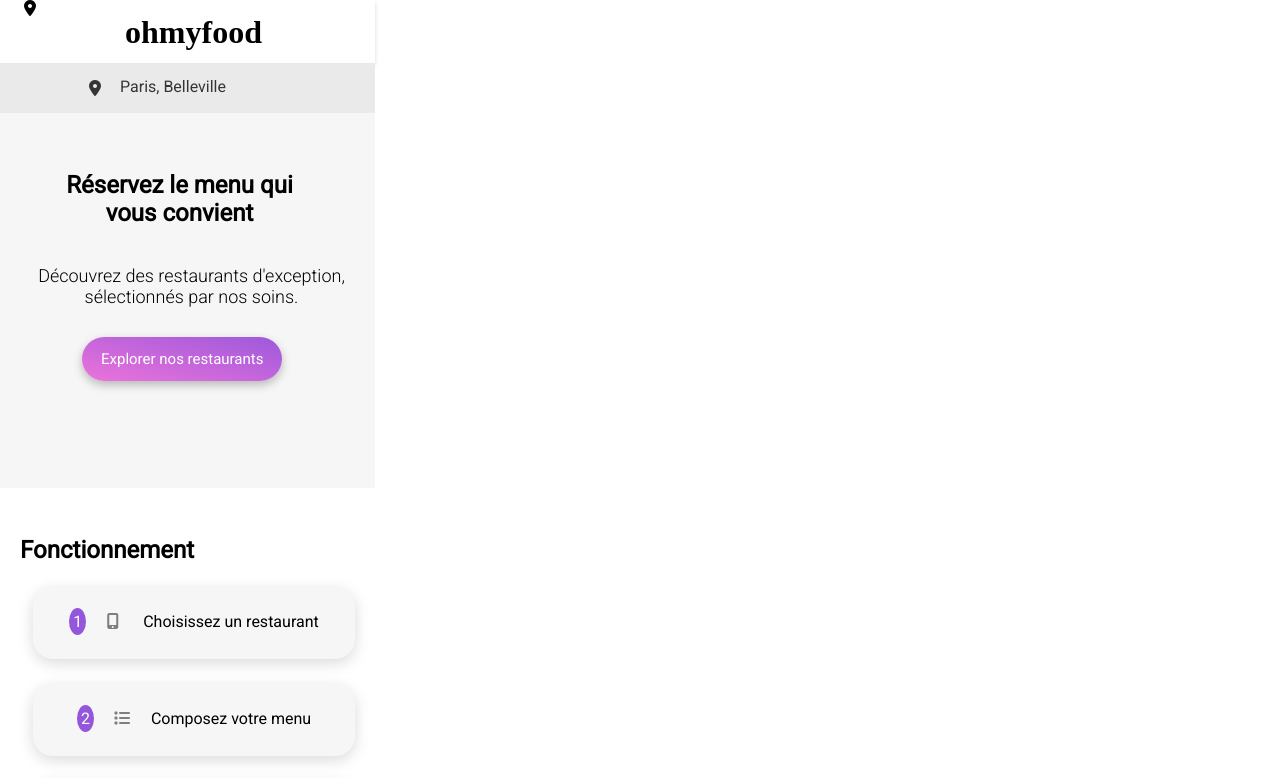
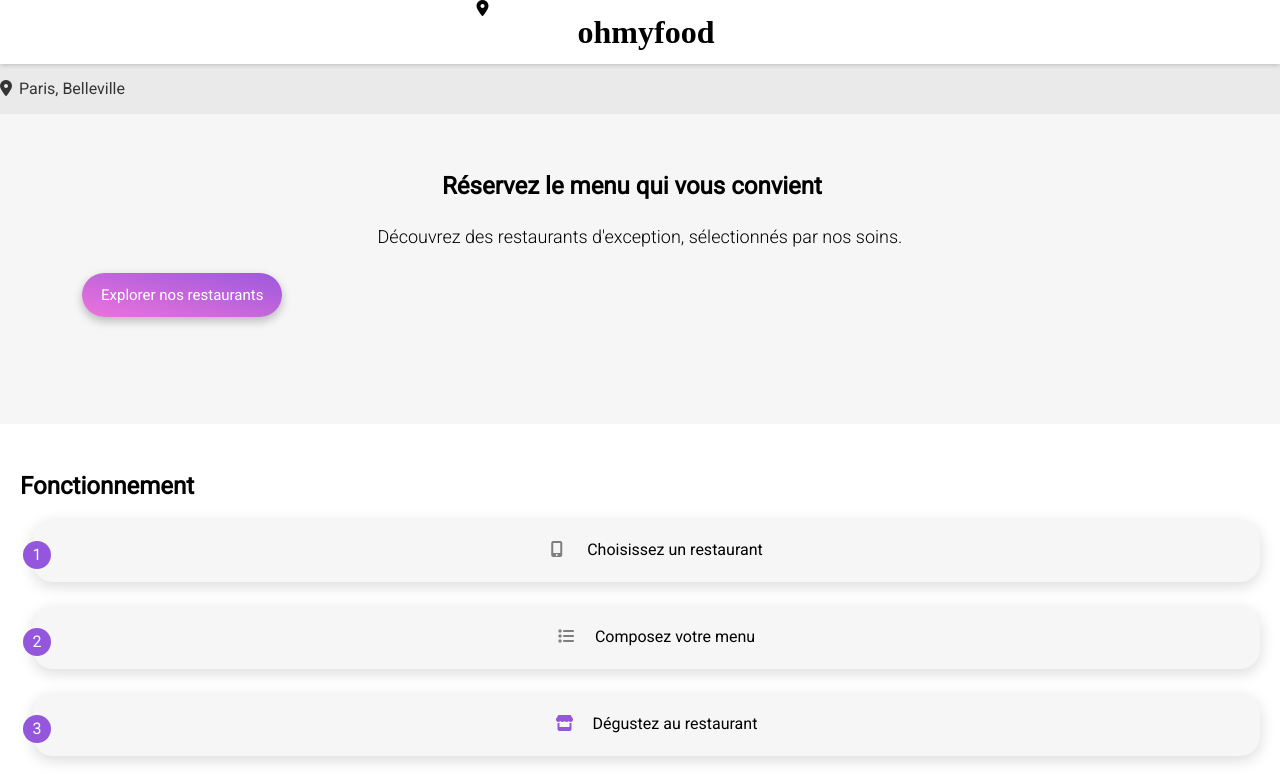
Before and after one commit to PasseratCharlene/Ohmyfood, a plain HTML site: page index.html in a window 1280 px wide. Shown: the top 778 px of the page. Drawn offline with Linux system fonts and the light colour scheme; a web font is replaced by a local one.

Commit message:
index.html

```diff
--- a/index.html
+++ b/index.html
@@ -22,11 +22,11 @@
     <!-- Main -->
     <main>
         <!-- Section Recherche -->
-        <section>
-            <div class="local-recherche">
-                <i class="fas fa-map-marker-alt"></i>
-                <input type="text" placeholder="Paris, Belleville">
-            </div>
+        <section class="local-recherche">
+            <div class="search-field">
+                <label for="city"><i class="fas fa-map-marker-alt"></i></label>
+                <input name="city" id="city" type="text" placeholder="Paris, Belleville">
+           </div>
         </section>
         <!-- Section Reservation -->
         <section>
@@ -38,6 +38,7 @@
                 <div class="btn-reservation">
                     <button>Explorer nos restaurants</button>
                 </div>
+            </div>
             </section>
             <!-- Fonctionnement -->
             <section>
--- a/style.css
+++ b/style.css
@@ -21,26 +21,22 @@ main {
     margin: auto;
 }
 
+img {
+    width: 100%;
+}
+
 .title-header {
     display: flex;
     justify-content: center;
-    height: 63px;
     background: var(--White);
-    width: 375px;
+    z-index: 10;
     box-shadow: 0px 2px 4px 0px rgba(0, 0, 0, 0.15);
+    position: relative;
 }
 
 .title-header h1 {
     font-family: 'Shrikhand', serif;
     margin: 14px 89px 13px 89px;
-}
-
-.local-recherche i {
-    display: flex;
-    justify-content: center;
-    align-items: center;
-    height: 50px;
-    color: var(--grey);
 }
 
 .local-recherche {
@@ -49,11 +45,26 @@ main {
     align-items: center;
     height: 50px;
     gap: 17px;
-    width: 375px;
     background: var(--grey-2);
+
+}
+
+.search-field {
+    display: flex;
+    width: 150%;
+    gap: 5px;
+    align-items: baseline;
+}
+
+.local-recherche i {
+    display: flex;
+    justify-content: center;
+    align-items: center;
+    color: var(--grey);
 }
 
 .local-recherche input {
+    width: 100%;
     border: none;
     background: var(--grey-2);
 }
@@ -66,14 +77,11 @@ main {
 
 .content-reservation {
     background: var(--background);
-    width: 375px;
     font-family: 'Roboto',sans-serif;
     padding-bottom: 25px;
 }
 
 .reservation h2 {
-    width: 275px;
-    height: 68px;
     margin: 0;
     padding: 58px 58px 0px 42px;
     text-align: center;
@@ -89,8 +97,6 @@ main {
     font-family: 'Roboto',sans-serif;
     font-size: 18px;
     font-weight: 300;
-    width: 315px;
-    height: 46px;
 }
 
 .btn-reservation button{
@@ -110,8 +116,6 @@ main {
 
 .fonctionnement h3{
     margin: 48px 80px 0px 20px;
-    width: 275px;
-    height: 31px;
     font-family: 'Roboto',sans-serif;
     font-size: 24px;
     font-weight: 700;
@@ -125,6 +129,23 @@ main {
     gap: 25px;
 }
 
+.btn-fonctionnement i {
+    padding: 20px;
+    width: 13px;
+    height: 20px;
+}
+
+.btn-fonctionnement button {
+    position: relative;
+    border-radius: 20px;
+    border: none;
+    background: var(--Background, #F6F6F6);
+    box-shadow: 0px 4px 15px 0px rgba(0, 0, 0, 0.15);
+    font-family: 'Roboto',sans-serif;
+    font-size: 16px;
+    font-weight: 500;
+}
+
 .btn-fonctionnement span {
     font-family: 'Roboto';
     color: white;
@@ -133,24 +154,11 @@ main {
     height: 24px;
     border-radius: 60%;
     padding: 4px;
-}
-
-.btn-fonctionnement i {
-    padding: 20px;
-    width: 13px;
+    position: absolute;
+    width: 20px;
     height: 20px;
-}
-
-.btn-fonctionnement button {
-    border-radius: 20px;
-    border: none;
-    background: var(--Background, #F6F6F6);
-    box-shadow: 0px 4px 15px 0px rgba(0, 0, 0, 0.15);
-    width: 322px;
-    height: 72px;
-    font-family: 'Roboto',sans-serif;
-    font-size: 16px;
-    font-weight: 500;
+    left: -10px;
+    top: calc(50% - 10px);
 }
 
 .btn-fonctionnement .fa-mobile-alt {
@@ -167,8 +175,6 @@ main {
 
 .restaurants {
     background: var(--background, #F6F6F6);
-    width: 375px;
-    height: 2252px;
     gap: 18px;
 }
 
@@ -184,15 +190,12 @@ main {
 }
 
 .resto-cards img{
-    width: 346px;
-    height: 231px;
     border-radius: 15px 15px 0px 0px;
 }
 
 .resto-cards {
     background: #FFF;
     border-radius: 15px 15px 15px 15px;
-    width: 346px;
 }
 
 .card-txt {
```
